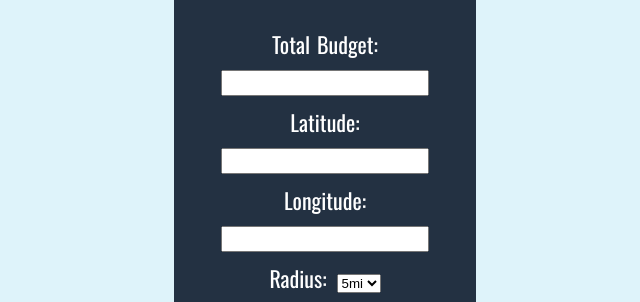
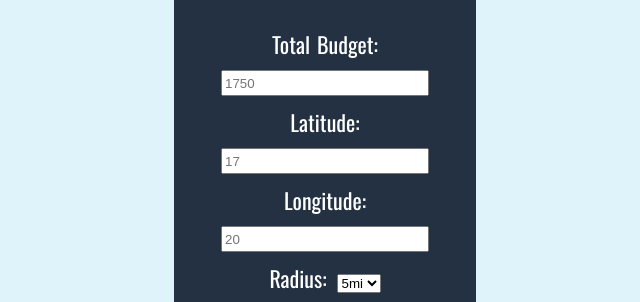
Before and after one commit to oliviadavis593/LeagueSponsor, a React (Create React App) app: page /sponsor in a window 1280 px wide. Shown: the part 270-572 px from the top of the page, without its empty margins (315-955 px from the left). Built offline with nearby package versions, Linux system fonts and the light colour scheme; no server answers.

Commit message:
unresolved

```diff
--- a/src/components/SponsorPage.js
+++ b/src/components/SponsorPage.js
@@ -15,6 +15,7 @@ class SponsorPage extends Component {
 }
 
 hasRequiredParams = parameters => {
+    console.log("hasRequiredParams", this.hasRequiredParams)
     const { latitude, longitude, radius, budget } = this.state.parameters;
     if (latitude && longitude && radius && budget) {
         return true;
@@ -25,9 +26,10 @@ class SponsorPage extends Component {
 handleSumbit = event => {
     event.preventDefault();
     const parameters = {};
+    console.log("parameters", parameters)
 
     Object.values(event.target.elements).forEach(input => {
-            if (input.tagNaem === 'INPUT') {
+        if (input.tagName === 'INPUT') {
             parameters[input.name] = input.value;
         }
     });
@@ -35,8 +37,9 @@ class SponsorPage extends Component {
     this.setState({...this.state, parameters });
 }
 
-    componentDidUpdate(_, prevState) {
+componentDidUpdate(prevProps,prevState) {
     if (this.hasRequiredParams()) {
+        console.log("prevState", prevState)
         if (
             prevState.parameters.latitude !== this.state.parameters.latitude ||
             prevState.parameters.longitude !== this.state.parameters.longitude ||
@@ -62,7 +65,6 @@ class SponsorPage extends Component {
         }
     }
 }
-
     render() {
         return(
             <div>
@@ -83,6 +85,7 @@ class SponsorPage extends Component {
                             id='budget'
                             type='number'
                             name='budget'
+                            placeholder='1750'
                             />
 
                             <label htmlFor='latitude'>Latitude:</label>
@@ -90,6 +93,7 @@ class SponsorPage extends Component {
                             id='latitude'
                             type='number'
                             name='latitude'
+                            placeholder='17'
                             />
 
                             <label htmlFor='longitude'>Longitude:</label>
@@ -97,6 +101,7 @@ class SponsorPage extends Component {
                             id='longitude'
                             type='number'
                             name='longitude'
+                            placeholder='20'
                             />
 
                             <label htmlFor='radius'>Radius:</label>
```
Lines whose indentation alone changed are shown as unchanged.
